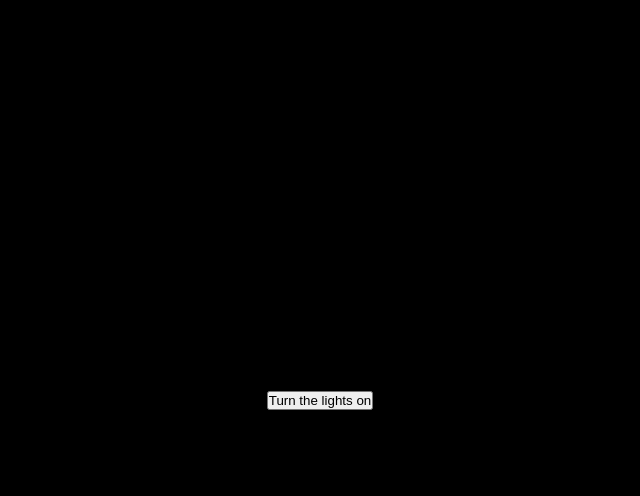
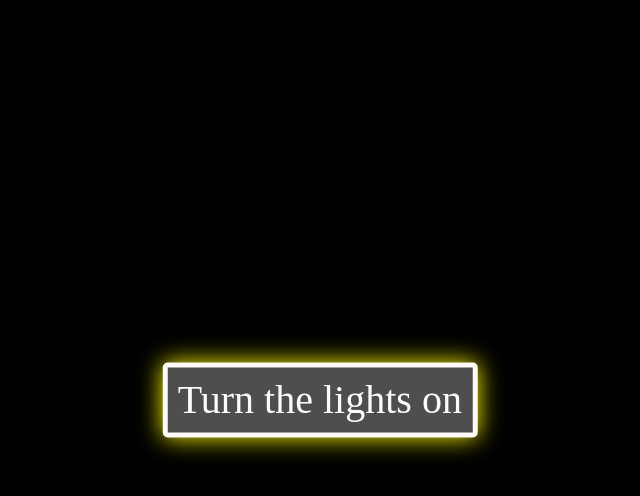
Before and after one commit to markgrimmcodes/lightswitch-with-vue, a plain HTML site: page index.html in a window 1280 px wide. Both pictures are taken after a click on the button "Turn the lights off". Shown: the whole page, without its empty margins (320-960 px from the left). Drawn offline with nearby package versions, Linux system fonts and the light colour scheme.

Commit message:
feat: adds styling

```diff
--- a/index.html
+++ b/index.html
@@ -10,7 +10,13 @@
   <body>
     <main id="app">
       <div class="light" :class="{dark : buttonText === 'Turn the lights on'}">
-        <button @click="toggleSwitch">{{buttonText}}</button>
+        <button
+          class="button"
+          :class="{button__dark : buttonText === 'Turn the lights on'}"
+          @click="toggleSwitch"
+        >
+          {{buttonText}}
+        </button>
       </div>
     </main>
     <script src="https://unpkg.com/vue@3.2.36/dist/vue.global.js"></script>
--- a/style.css
+++ b/style.css
@@ -10,8 +10,31 @@
   min-height: 100vh;
   min-width: 100vw;
   background-color: snow;
+  transition: 0.5s ease;
 }
 
 .dark {
   background-color: black;
 }
+.button {
+  all: unset;
+  border: 2px solid rgb(78, 78, 78);
+  padding: 4px;
+  background-color: snow;
+  transform: scale(2.5);
+  border-radius: 2px;
+  font-family: "Dosis";
+  color: rgb(78, 78, 78);
+}
+
+.button__dark {
+  all: unset;
+  border: 2px solid snow;
+  padding: 4px;
+  transform: scale(2.5);
+  border-radius: 2px;
+  font-family: "Dosis";
+  background-color: rgb(78, 78, 78);
+  color: snow;
+  box-shadow: 0 0 10px yellow;
+}
```
